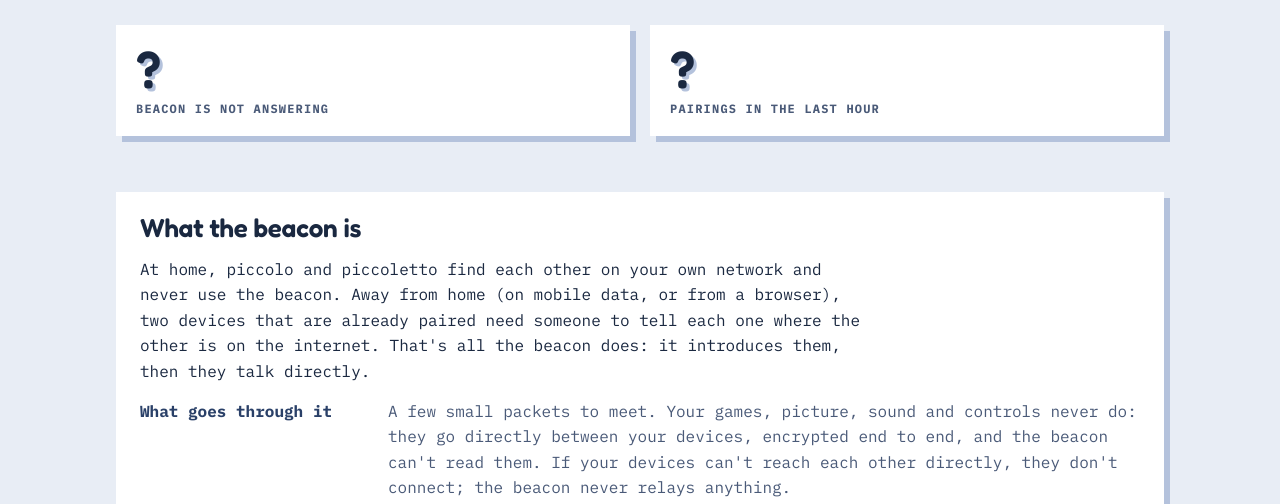
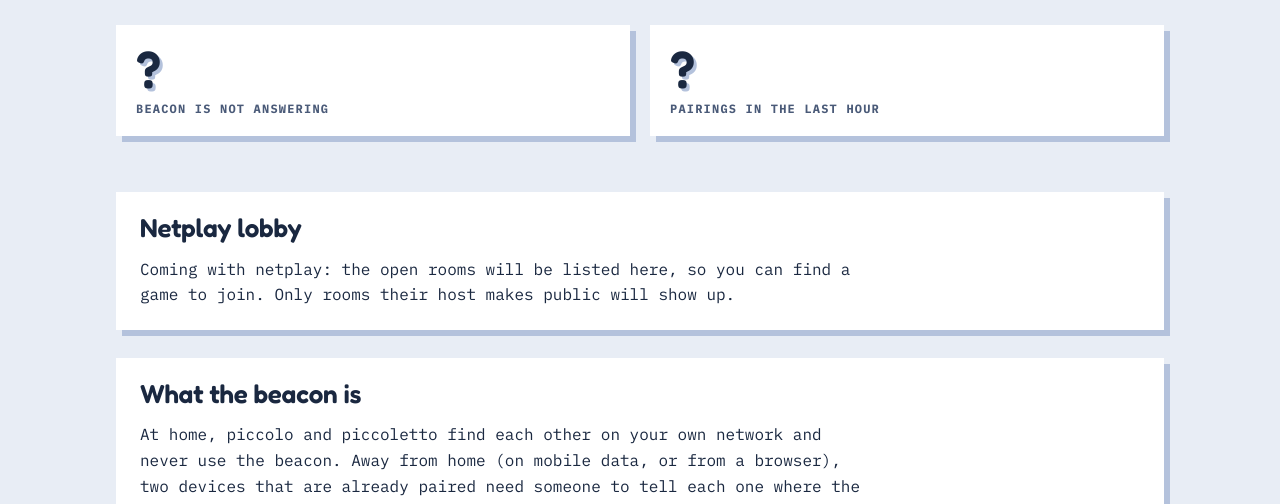
Before and after one commit to multitap-org/multitap-beacon, a plain HTML site: page packaging/status/index.html in a window 1280 px wide. Shown: the part 238-742 px from the top of the page. Drawn offline with Linux system fonts and the light colour scheme; no server answers.

Commit message:
Mark the netplay lobby's place: README and status page
The open netplay rooms will be listed by beacon and on its page. No
design yet (piccolo has no netplay): only public rooms will be listed.

Co-Authored-By: Claude Opus 5.5 <noreply@anthropic.com>

```diff
--- a/packaging/status/index.html
+++ b/packaging/status/index.html
@@ -86,6 +86,11 @@
   </div>
   <div class="charts" id="charts"></div>
   <noscript>This page needs JavaScript to read status.json and history.json.</noscript>
+  <section class="panel about" id="lobby">
+    <h2>Netplay lobby</h2>
+    <p>Coming with netplay: the open rooms will be listed here, so you can find a game to join.
+      Only rooms their host makes public will show up.</p>
+  </section>
   <section class="panel about" id="about">
     <h2>What the beacon is</h2>
     <p>At home, piccolo and piccoletto find each other on your own network and never use the beacon.
```
Also changed, not shown: 1 other file.
